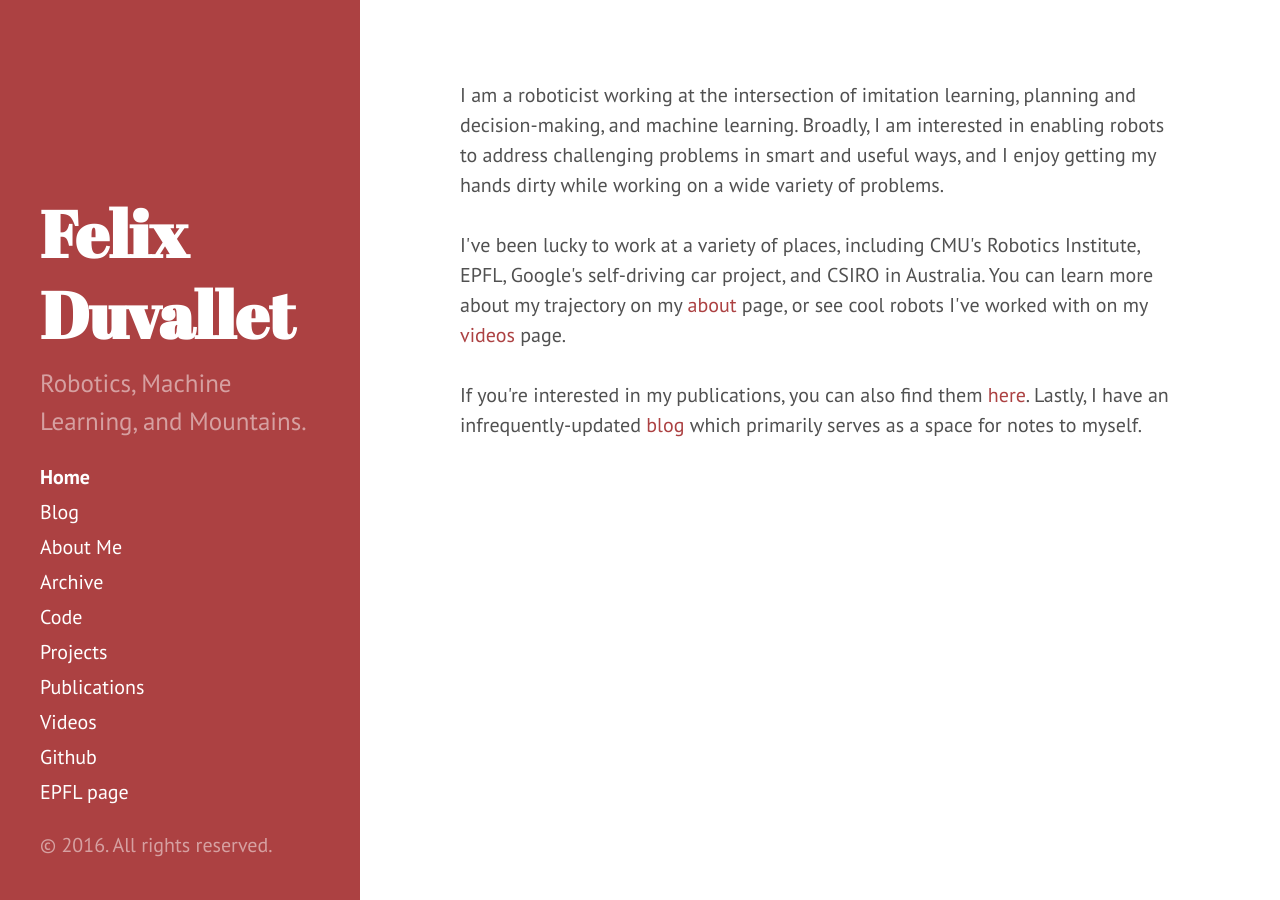
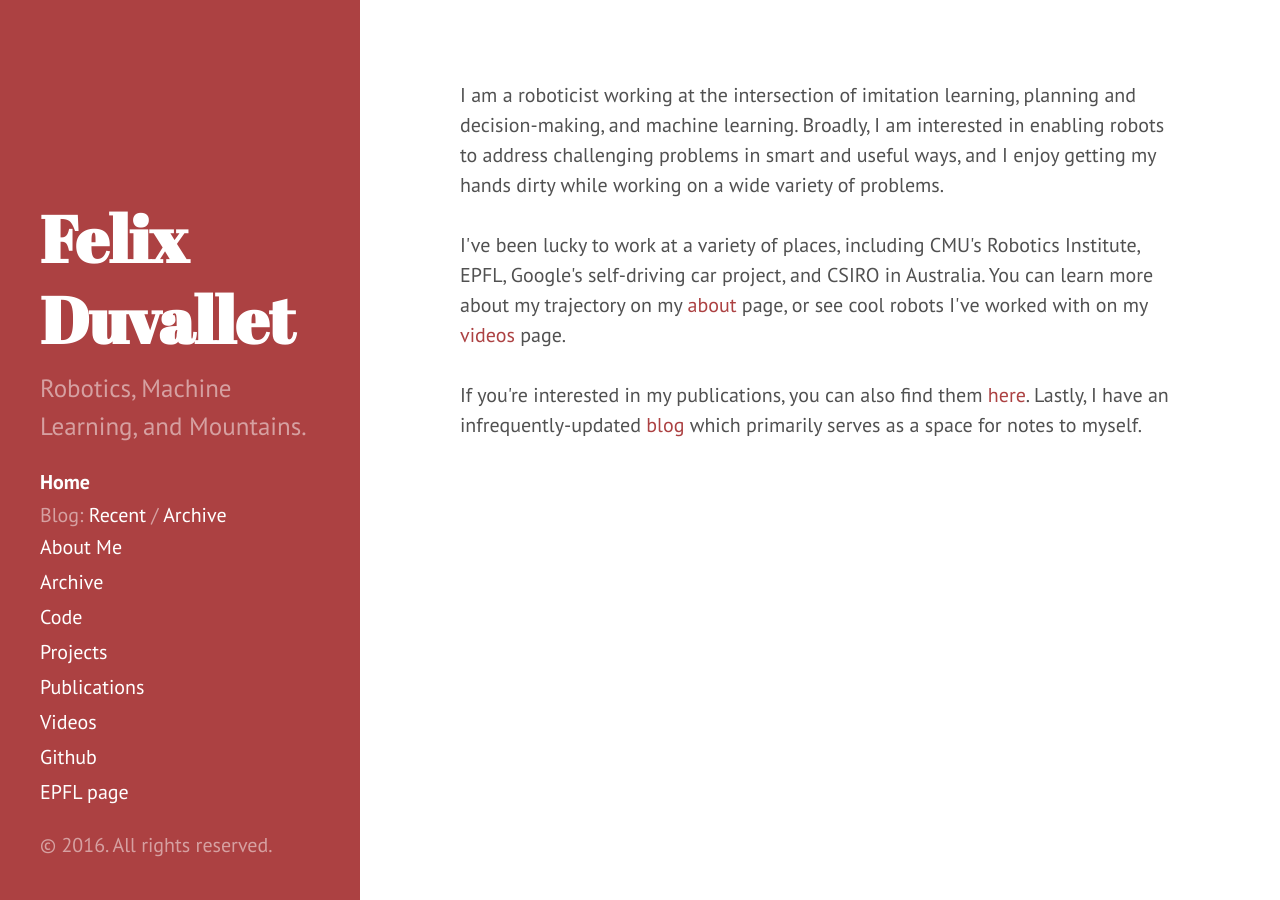
Before and after one commit to felixduvallet/felixduvallet.github.io, a Jekyll site: the page built from index.html, in a window 1280 px wide. Built offline with Jekyll 4.4.1, drawn with Linux system fonts in a browser that asks for light colours.

Commit message:
Show both recent blog posts & archive in sidebar

```diff
--- a/_includes/sidebar.html
+++ b/_includes/sidebar.html
@@ -12,7 +12,7 @@
     <nav class="sidebar-nav">
       <a class="sidebar-nav-item{% if page.url == site.baseurl %} active{% endif %}" href="{{ site.baseurl }}">Home</a>
 
-      <a class="sidebar-nav-item" href="{{ site.baseurl }}blog/">Blog</a>
+      Blog: <a href="{{ site.baseurl }}blog/">Recent</a> / <a href="{{ site.baseurl }}blog/archive/">Archive</a>
 
       {% comment %}
         The code below dynamically generates a sidebar nav of pages with
```
